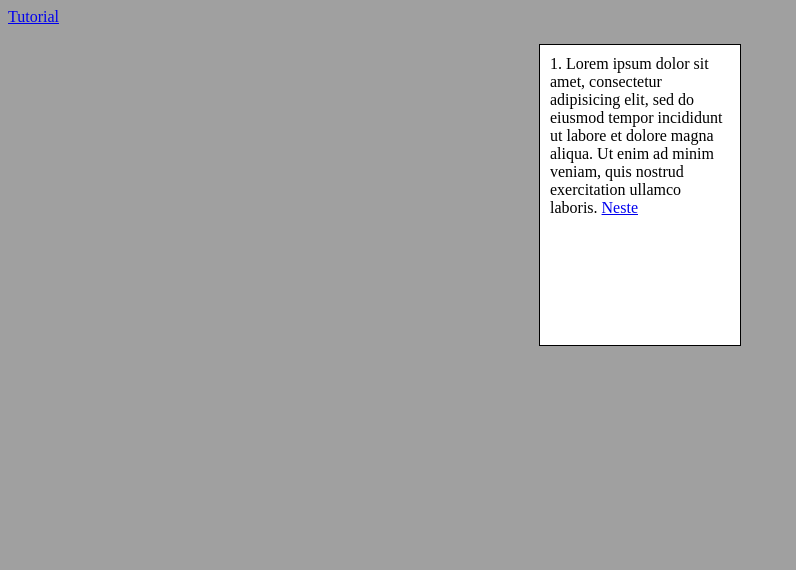
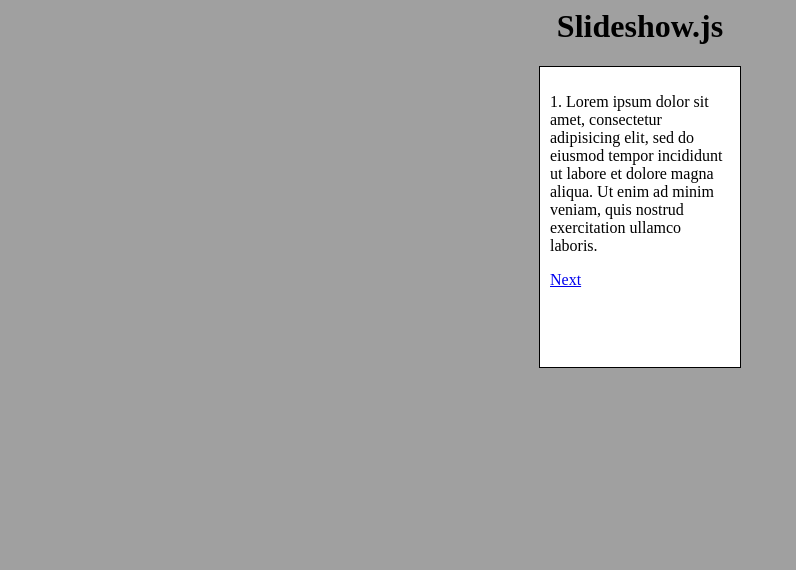
Before and after one commit to thomasfl/slideshow.js, a plain HTML site: page slideshow.html in a window 1280 px wide. Shown: the whole page, without its empty margins (0-796 px from the left). Drawn offline with nearby package versions, Linux system fonts and the light colour scheme.

Commit message:
demo page

```diff
--- a/slideshow.html
+++ b/slideshow.html
@@ -1,11 +1,10 @@
 <html>
-<body style="background-color: #a0a0a0">
+<head><title>Slideshow.js</title></head>
+
 <script src="http://ajax.googleapis.com/ajax/libs/jquery/1.4.3/jquery.min.js" type="text/javascript" charset="utf-8"></script>
 
-<a href="http://www.switchonthecode.com/tutorials/jquery-creating-a-slideshow">Tutorial</a>
-<br>
+<style>
 
-<style>
 #slideshow-area, #slideshow-scroller {
   width: 200px;
   height: 300px;
@@ -31,31 +30,46 @@
   margin: 0;
   border: none;
 }
+
+/* Add a minimum of esthetics */
+
+body {
+  background-color: #a0a0a0;
+}
+
+h1 {
+  text-align: center;
+}
 </style>
 
-<br/>
+<body>
+
+<a href="https://github.com/thomasfl/slideshow.js"><img style="position: absolute; top: 0; right: 0; border: 0;" src="https://d3nwyuy0nl342s.cloudfront.net/img/4c7dc970b89fd04b81c8e221ba88ff99a06c6b61/687474703a2f2f73332e616d617a6f6e6177732e636f6d2f6769746875622f726962626f6e732f666f726b6d655f72696768745f77686974655f6666666666662e706e67" alt="Fork me on GitHub"></a>
+
+
+<h1>Slideshow.js</h1>
 
 <div id="slideshow-area">
   <div id="slideshow-scroller">
     <div id="slideshow-holder">
       <div class="slideshow-content">
-             1. Lorem ipsum dolor sit amet, consectetur adipisicing elit, sed do
+             <p>1. Lorem ipsum dolor sit amet, consectetur adipisicing elit, sed do
              eiusmod tempor incididunt ut labore et dolore magna aliqua. Ut
-             enim ad minim veniam, quis nostrud exercitation ullamco laboris.
-             <a href="#" onclick="slideshow.showNextSlide();">Neste</a>
+             enim ad minim veniam, quis nostrud exercitation ullamco laboris.</p>
+             <p><a href="#" onclick="slideshow.showNextSlide();">Next</a></p>
       </div>
       <div class="slideshow-content">
-             2. Lorem ipsum dolor sit amet, consectetur adipisicing elit, sed do
+             <p>2. Lorem ipsum dolor sit amet, consectetur adipisicing elit, sed do
              eiusmod tempor incididunt ut labore et dolore magna aliqua. Ut
-             enim ad minim veniam, quis nostrud exercitation ullamco laboris
-             <a href="#" onclick="slideshow.showPreviousSlide();">Forrige</a>
-             <a href="#" onclick="slideshow.showNextSlide();">Neste</a>
+             enim ad minim veniam, quis nostrud exercitation ullamco laboris</p>
+             <p><a href="#" onclick="slideshow.showPreviousSlide();">Previous</a>
+             <a href="#" onclick="slideshow.showNextSlide();">Next</a></p>
       </div>
       <div class="slideshow-content">
-             3. Lorem ipsum dolor sit amet, consectetur adipisicing elit, sed do
+             <p>3. Lorem ipsum dolor sit amet, consectetur adipisicing elit, sed do
              eiusmod tempor incididunt ut labore et dolore magna aliqua. Ut
-             enim ad minim veniam, quis nostrud exercitation ullamco laboris
-             <a href="#" onclick="slideshow.showPreviousSlide();">Forrige</a>
+             enim ad minim veniam, quis nostrud exercitation ullamco laboris</p>
+             <p><a href="#" onclick="slideshow.showPreviousSlide();">Previous</a></p>
       </div>
     </div>
   </div>
```
Also changed, not shown: 1 other file.
